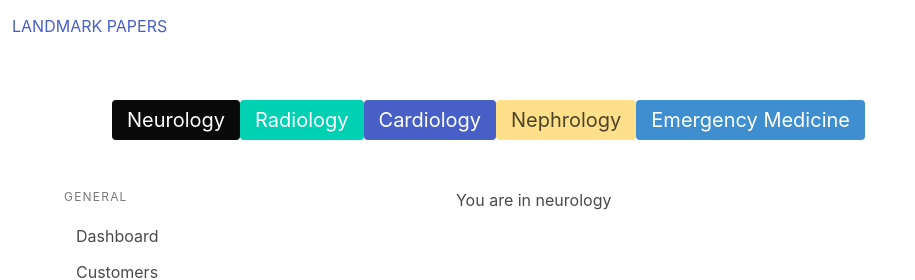
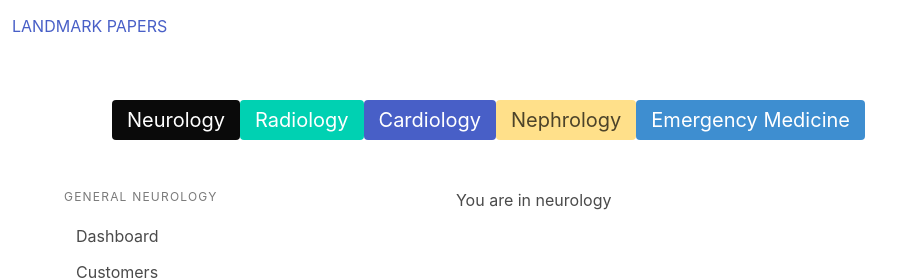
Before and after one commit to pranayaryal/landmark-papers, a React (Create React App) app: page /neurology in a window 1280 px wide. Shown: the top 280 px of the page, without its empty margins (0-915 px from the left). Built offline with nearby package versions, Linux system fonts and the light colour scheme.

Commit message:
add general cardio

```diff
--- a/src/components/MenuNeuro.js
+++ b/src/components/MenuNeuro.js
@@ -4,7 +4,7 @@ import { NavLink } from 'react-router-dom';
 const MenuNeuro = () => {
     return (
         <aside class="menu">
-            <p class="menu-label">General</p>
+            <p class="menu-label">General Neurology</p>
             <ul class="menu-list">
                 <li><a>Dashboard</a></li>
                 <li><a>Customers</a></li>
```
